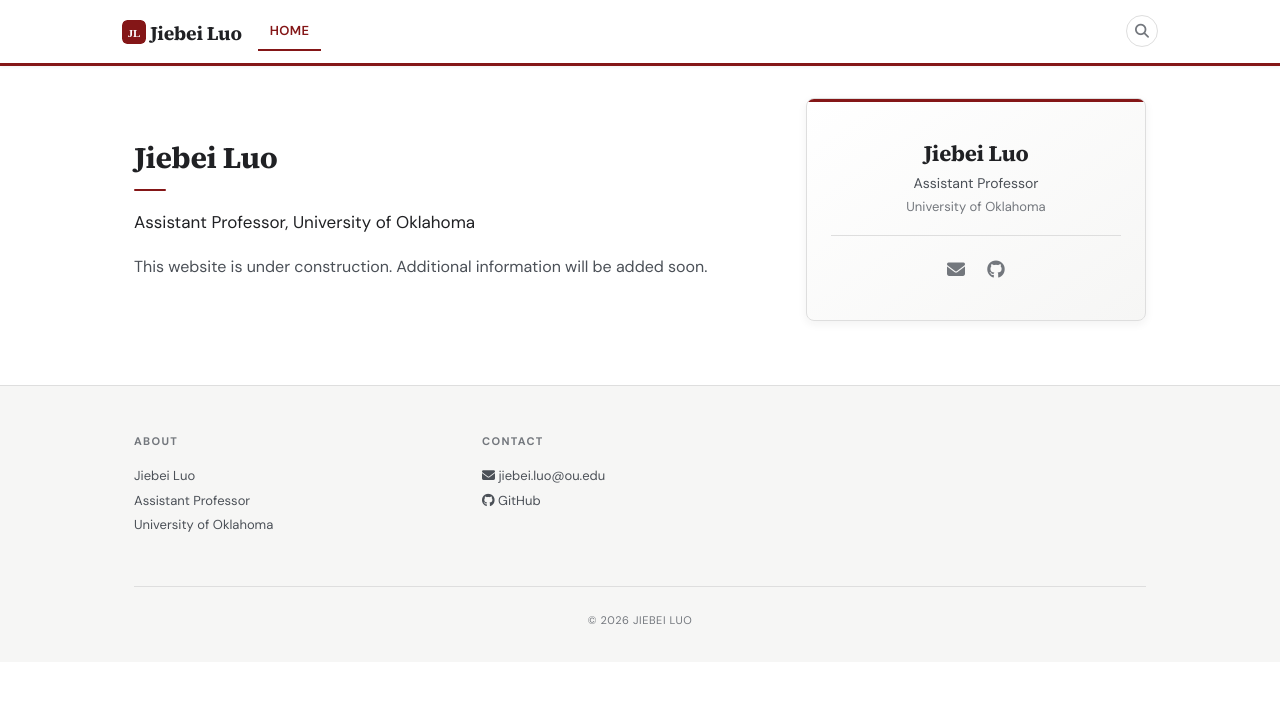
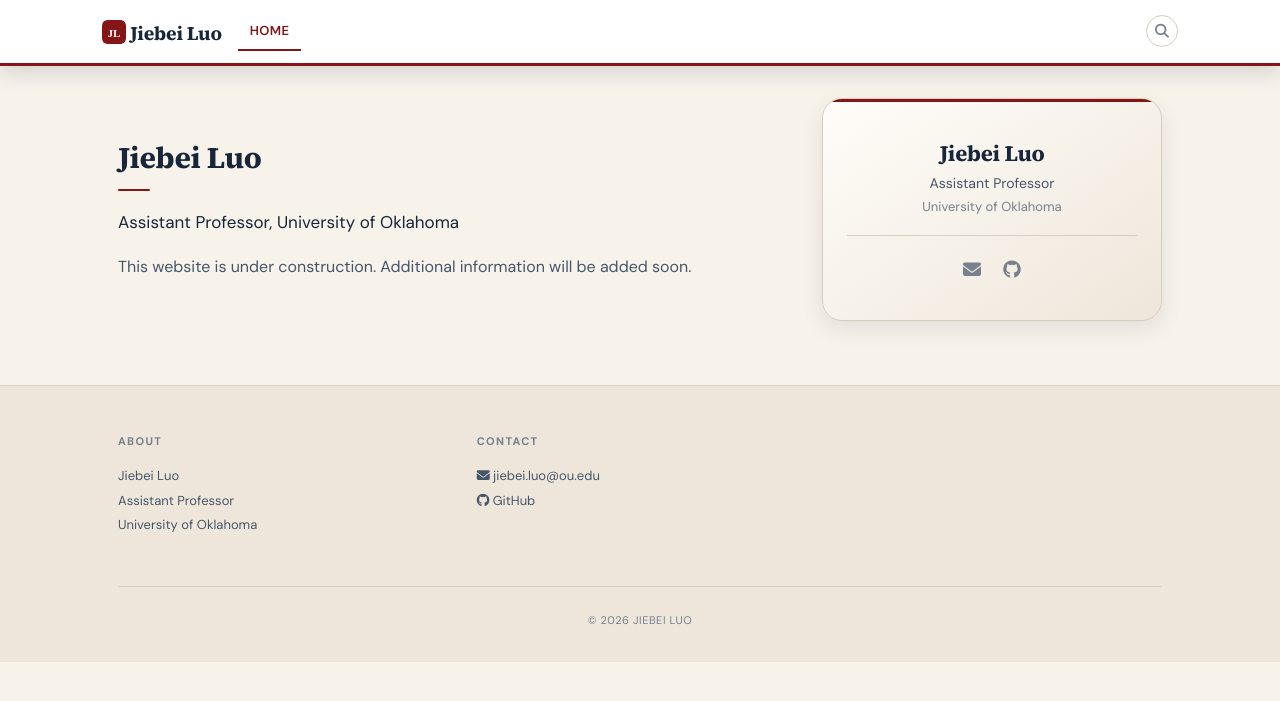
Before and after one commit to hodge-lulu/hodge-lulu.github.io, a Jekyll site: the page built from _pages/home.md, in a window 1280 px wide. Shown: the top 701 px of the page. Built offline with Jekyll 4.4.1, drawn with Linux system fonts in a browser that asks for light colours; a style sheet for code colours, icons or effects is not loaded.

Commit message:
Apply option 2 editorial color system

```diff
--- a/_sass/base/_variables.scss
+++ b/_sass/base/_variables.scss
@@ -1,29 +1,30 @@
 // =============================================================
-// Design Tokens — Clean Academic
+// Design Tokens — Modern Editorial
 // =============================================================
+:root {
+  // Burnt orange accent
+  --accent: #c44a2c;
+  --accent-hover: #9f371f;
+  --accent-light: rgba(196, 74, 44, 0.12);
 
-:root {
-  // OU-inspired crimson accent
-  --accent: #841617;
-  --accent-hover: #661112;
-  --accent-light: rgba(132, 22, 23, 0.07);
+  // Warm editorial palette
+  --bg-primary: #f7f2ea;
+  --bg-secondary: #eee6da;
+  --bg-card: #fffdf9;
+  --text-primary: #17263a;
+  --text-secondary: #46566a;
+  --text-muted: #77808c;
+  --border-color: #d8cec0;
 
-  // Light mode — crisp, neutral, and readable
-  --bg-primary: #ffffff;
-  --bg-secondary: #f6f6f5;
-  --bg-card: #ffffff;
-  --text-primary: #202124;
-  --text-secondary: #4b5057;
-  --text-muted: #73777d;
-  --border-color: #dedede;
-  --shadow-sm: 0 1px 2px rgba(32, 33, 36, 0.04);
-  --shadow-md: 0 3px 10px rgba(32, 33, 36, 0.06);
-  --shadow-lg: 0 6px 18px rgba(32, 33, 36, 0.08);
-  --shadow-navbar: 0 1px 3px rgba(32, 33, 36, 0.06);
+  // Soft, dimensional shadows
+  --shadow-sm: 0 2px 5px rgba(23, 38, 58, 0.06);
+  --shadow-md: 0 8px 22px rgba(23, 38, 58, 0.09);
+  --shadow-lg: 0 18px 45px rgba(23, 38, 58, 0.12);
+  --shadow-navbar: 0 6px 20px rgba(23, 38, 58, 0.16);
 
   // Layout
-  --container-max: 1060px;
-  --container-padding: 1.5rem;
+  --container-max: 1100px;
+  --container-padding: 1.75rem;
 
   // Spacing scale
   --space-1: 0.25rem;
@@ -36,11 +37,11 @@
   --space-12: 3rem;
   --space-16: 4rem;
 
-  // Restrained corners
-  --radius-sm: 0.125rem;
-  --radius-md: 0.25rem;
-  --radius-lg: 0.375rem;
-  --radius-xl: 0.5rem;
+  // Softer, contemporary corners
+  --radius-sm: 0.375rem;
+  --radius-md: 0.625rem;
+  --radius-lg: 0.875rem;
+  --radius-xl: 1.25rem;
   --radius-full: 9999px;
 
   // Transitions
@@ -50,18 +51,18 @@
 }
 
 [data-bs-theme="dark"] {
-  --accent: #ffb4b5;
-  --accent-hover: #ffd0d1;
-  --accent-light: rgba(255, 180, 181, 0.1);
-  --bg-primary: #191919;
-  --bg-secondary: #222222;
-  --bg-card: #242424;
-  --text-primary: #f3f3f3;
-  --text-secondary: #c6c6c6;
-  --text-muted: #929292;
-  --border-color: #3b3b3b;
-  --shadow-sm: 0 1px 3px rgba(0, 0, 0, 0.3);
-  --shadow-md: 0 4px 12px rgba(0, 0, 0, 0.35);
-  --shadow-lg: 0 8px 24px rgba(0, 0, 0, 0.4);
-  --shadow-navbar: 0 1px 4px rgba(0, 0, 0, 0.4);
+  --accent: #f39a78;
+  --accent-hover: #ffb294;
+  --accent-light: rgba(243, 154, 120, 0.12);
+  --bg-primary: #152033;
+  --bg-secondary: #1d2a40;
+  --bg-card: #213047;
+  --text-primary: #fffaf2;
+  --text-secondary: #d7dde5;
+  --text-muted: #9ea9b8;
+  --border-color: #3a4860;
+  --shadow-sm: 0 2px 6px rgba(0, 0, 0, 0.3);
+  --shadow-md: 0 8px 22px rgba(0, 0, 0, 0.35);
+  --shadow-lg: 0 18px 45px rgba(0, 0, 0, 0.4);
+  --shadow-navbar: 0 6px 20px rgba(0, 0, 0, 0.35);
 }
```
